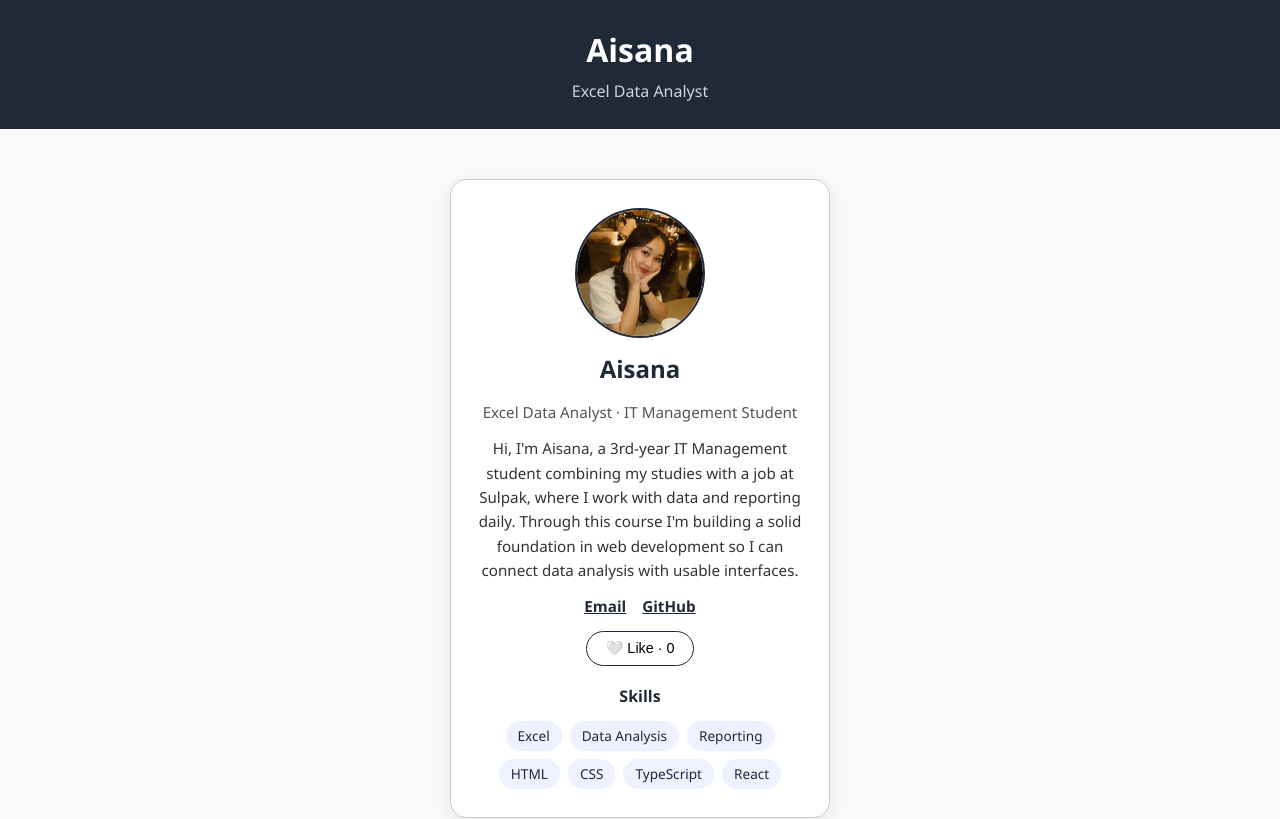
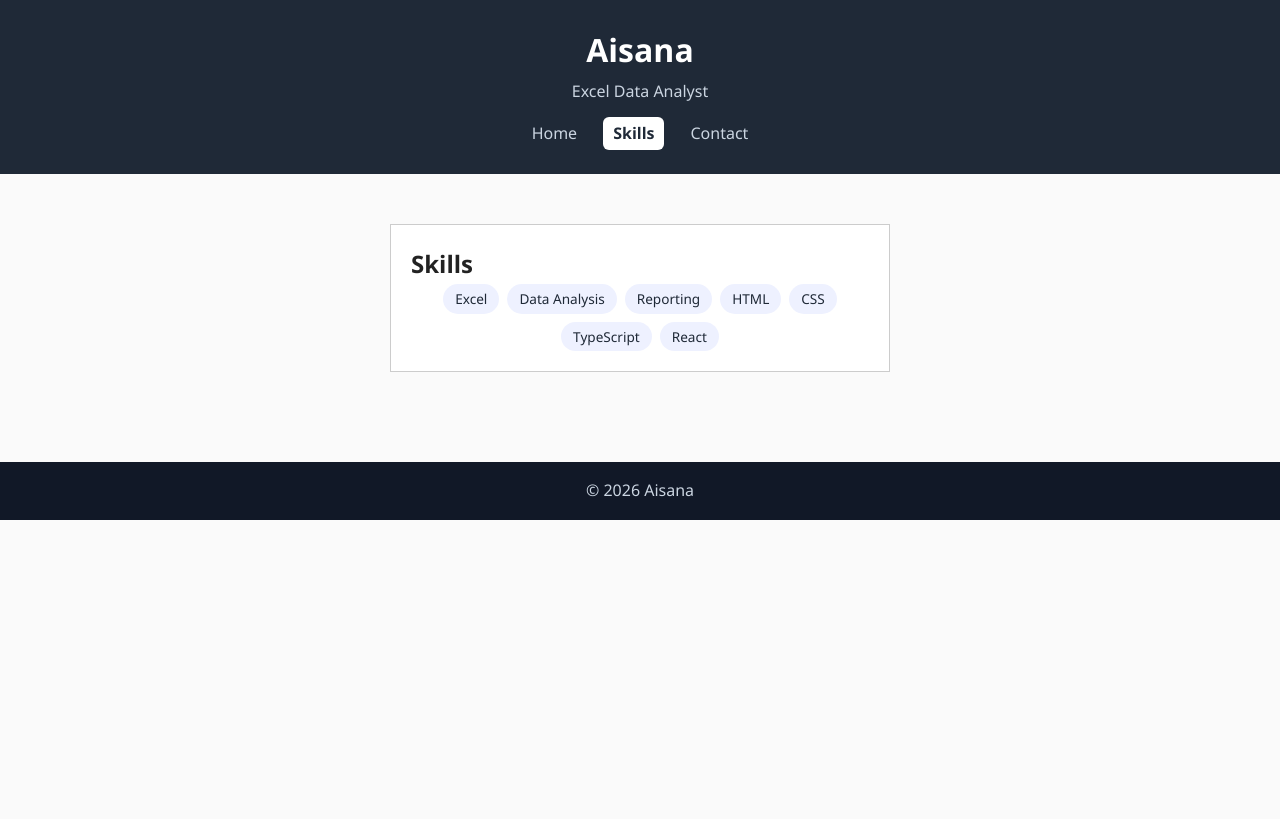
Before and after one commit to Aisana00/iwamad-practice, a React (Vite) app: page /skills in a window 1280 px wide. Shown: the top 819 px of the page. Built offline with nearby package versions, Linux system fonts and the light colour scheme.

Commit message:
Week 4 Part 1: routes, layout, NavLink, 404

```diff
--- a/package.json
+++ b/package.json
@@ -11,7 +11,8 @@
   },
   "dependencies": {
     "react": "^19.2.8",
-    "react-dom": "^19.2.8"
+    "react-dom": "^19.2.8",
+    "react-router": "^8.4.0"
   },
   "devDependencies": {
     "@eslint/js": "^10.0.1",
--- a/src/App.tsx
+++ b/src/App.tsx
@@ -1,44 +1,20 @@
-import Header from './components/Header';
-import ProfileCard from './components/ProfileCard';
-import Footer from './components/Footer';
-import type { Skill, ProfileLink } from './types';
+import { Routes, Route } from 'react-router';
+import Layout from './components/Layout';
+import HomePage from './pages/HomePage';
+import SkillsPage from './pages/SkillsPage';
+import ContactPage from './pages/ContactPage';
+import NotFoundPage from './pages/NotFoundPage';
 import './style.css';
-
-const skills: Skill[] = [
-  { id: 1, label: 'Excel' },
-  { id: 2, label: 'Data Analysis' },
-  { id: 3, label: 'Reporting' },
-  { id: 4, label: 'HTML' },
-  { id: 5, label: 'CSS' },
-  { id: 6, label: 'TypeScript' },
-  { id: 7, label: 'React' },
-];
-
-const links: ProfileLink[] = [
-  { id: 1, label: 'Email', url: 'mailto:ai_zhumagali@kbtu.kz' },
-  { id: 2, label: 'GitHub', url: 'https://github.com/Aisana00' },
-];
-
-const bio =
-  "Hi, I'm Aisana, a 3rd-year IT Management student combining my studies with a job at Sulpak, " +
-  "where I work with data and reporting daily. Through this course I'm building a solid foundation " +
-  'in web development so I can connect data analysis with usable interfaces.';
 
 export default function App() {
   return (
-    <>
-      <Header title="Aisana" subtitle="Excel Data Analyst" />
-      <main>
-        <ProfileCard
-          name="Aisana"
-          role="Excel Data Analyst · IT Management Student"
-          bio={bio}
-          avatarUrl="/images/mee.jpeg"
-          skills={skills}
-          links={links}
-        />
-      </main>
-      <Footer year={2026} author="Aisana" />
-    </>
+    <Routes>
+      <Route element={<Layout />}>
+        <Route index element={<HomePage />} />
+        <Route path="skills" element={<SkillsPage />} />
+        <Route path="contact" element={<ContactPage />} />
+        <Route path="*" element={<NotFoundPage />} />
+      </Route>
+    </Routes>
   );
 }
--- a/src/components/Header.tsx
+++ b/src/components/Header.tsx
@@ -1,3 +1,5 @@
+import { NavLink } from 'react-router';
+
 type HeaderProps = {
   title: string;
   subtitle: string;
@@ -8,6 +10,11 @@ export default function Header({ title, subtitle }: HeaderProps) {
     <header className="header">
       <h1>{title}</h1>
       <p>{subtitle}</p>
+      <nav className="nav">
+        <NavLink to="/" end>Home</NavLink>
+        <NavLink to="/skills">Skills</NavLink>
+        <NavLink to="/contact">Contact</NavLink>
+      </nav>
     </header>
   );
 }
--- /dev/null
+++ b/src/components/Layout.tsx
@@ -0,0 +1,15 @@
+import { Outlet } from 'react-router';
+import Header from './Header';
+import Footer from './Footer';
+
+export default function Layout() {
+  return (
+    <>
+      <Header title="Aisana" subtitle="Excel Data Analyst" />
+      <main>
+        <Outlet />
+      </main>
+      <Footer year={2026} author="Aisana" />
+    </>
+  );
+}
--- a/src/components/ProfileCard.tsx
+++ b/src/components/ProfileCard.tsx
@@ -1,6 +1,5 @@
 import { useState } from 'react';
-import type { Skill, ProfileLink } from '../types';
-import SkillBadge from './SkillBadge';
+import type { ProfileLink } from '../types';
 import LinkItem from './LinkItem';
 
 type ProfileCardProps = {
@@ -8,21 +7,14 @@ type ProfileCardProps = {
   role: string;
   bio: string;
   avatarUrl?: string;
-  skills: Skill[];
   links: ProfileLink[];
 };
 
-export default function ProfileCard({ name, role, bio, avatarUrl, skills, links }: ProfileCardProps) {
-  const [liked, setLiked] = useState<boolean>(false);
+export default function ProfileCard({ name, role, bio, avatarUrl, links }: ProfileCardProps) {
   const [likes, setLikes] = useState<number>(0);
 
-  function handleLike() {
-    setLikes(liked ? likes - 1 : likes + 1);
-    setLiked(!liked);
-  }
-
   return (
-    <article className={liked ? 'card card--liked' : 'card'}>
+    <article className="card">
       {avatarUrl && <img className="avatar" src={avatarUrl} alt={`${name}'s profile avatar photo`} />}
       <h2>{name}</h2>
       <p className="role">{role}</p>
@@ -34,20 +26,9 @@ export default function ProfileCard({ name, role, bio, avatarUrl, skills, links
         ))}
       </div>
 
-      <button className="like-btn" onClick={handleLike}>
-        {liked ? '❤️ Liked' : '🤍 Like'} · {likes}
+      <button className="like-btn" onClick={() => setLikes(likes + 1)}>
+        ❤️ Like · {likes}
       </button>
-
-      <h3>Skills</h3>
-      {skills.length === 0 ? (
-        <p>No skills added yet.</p>
-      ) : (
-        <ul className="skills">
-          {skills.map(skill => (
-            <SkillBadge key={skill.id} skill={skill} />
-          ))}
-        </ul>
-      )}
     </article>
   );
 }
--- /dev/null
+++ b/src/data.ts
@@ -0,0 +1,21 @@
+import type { Skill, ProfileLink } from './types';
+
+export const skills: Skill[] = [
+  { id: 1, label: 'Excel' },
+  { id: 2, label: 'Data Analysis' },
+  { id: 3, label: 'Reporting' },
+  { id: 4, label: 'HTML' },
+  { id: 5, label: 'CSS' },
+  { id: 6, label: 'TypeScript' },
+  { id: 7, label: 'React' },
+];
+
+export const links: ProfileLink[] = [
+  { id: 1, label: 'Email', url: 'mailto:ai_zhumagali@kbtu.kz' },
+  { id: 2, label: 'GitHub', url: 'https://github.com/Aisana00' },
+];
+
+export const bio =
+  "Hi, I'm Aisana, a 3rd-year IT Management student combining my studies with a job at Sulpak, " +
+  "where I work with data and reporting daily. Through this course I'm building a solid foundation " +
+  'in web development so I can connect data analysis with usable interfaces.';
--- a/src/main.tsx
+++ b/src/main.tsx
@@ -1,9 +1,12 @@
 import { StrictMode } from 'react';
 import { createRoot } from 'react-dom/client';
+import { BrowserRouter } from 'react-router';
 import App from './App';
 
 createRoot(document.getElementById('root')!).render(
   <StrictMode>
-    <App />
+    <BrowserRouter basename={import.meta.env.BASE_URL}>
+      <App />
+    </BrowserRouter>
   </StrictMode>
 );
--- /dev/null
+++ b/src/pages/ContactPage.tsx
@@ -0,0 +1,16 @@
+import LinkItem from '../components/LinkItem';
+import { links } from '../data';
+
+export default function ContactPage() {
+  return (
+    <section className="page">
+      <h2>Contact</h2>
+      <p>Feel free to reach out by email or check my projects on GitHub.</p>
+      <div className="links">
+        {links.map(link => (
+          <LinkItem key={link.id} link={link} />
+        ))}
+      </div>
+    </section>
+  );
+}
--- /dev/null
+++ b/src/pages/HomePage.tsx
@@ -0,0 +1,14 @@
+import ProfileCard from '../components/ProfileCard';
+import { bio, links } from '../data';
+
+export default function HomePage() {
+  return (
+    <ProfileCard
+      name="Aisana"
+      role="Excel Data Analyst · IT Management Student"
+      bio={bio}
+      avatarUrl={`${import.meta.env.BASE_URL}images/mee.jpeg`}
+      links={links}
+    />
+  );
+}
--- /dev/null
+++ b/src/pages/NotFoundPage.tsx
@@ -0,0 +1,11 @@
+import { Link } from 'react-router';
+
+export default function NotFoundPage() {
+  return (
+    <section className="page">
+      <h2>404 — Page not found</h2>
+      <p>This page doesn't exist.</p>
+      <Link to="/">← Back to Home</Link>
+    </section>
+  );
+}
--- /dev/null
+++ b/src/pages/SkillsPage.tsx
@@ -0,0 +1,19 @@
+import SkillBadge from '../components/SkillBadge';
+import { skills } from '../data';
+
+export default function SkillsPage() {
+  return (
+    <section className="page">
+      <h2>Skills</h2>
+      {skills.length === 0 ? (
+        <p>No skills added yet.</p>
+      ) : (
+        <ul className="skills">
+          {skills.map(skill => (
+            <SkillBadge key={skill.id} skill={skill} />
+          ))}
+        </ul>
+      )}
+    </section>
+  );
+}
--- a/src/style.css
+++ b/src/style.css
@@ -135,3 +135,36 @@ main {
     margin: 20px 16px;
   }
 }
+.nav {
+  display: flex;
+  justify-content: center;
+  gap: 16px;
+  margin-top: 12px;
+}
+
+.nav a {
+  color: #cbd5e1;
+  text-decoration: none;
+  padding: 4px 10px;
+  border-radius: 6px;
+}
+
+.nav a.active {
+  background-color: #fff;
+  color: #1f2937;
+  font-weight: 700;
+}
+
+.header-likes {
+  color: #f87171;
+  font-weight: 700;
+  margin-top: 8px;
+}
+
+.page {
+  background: #fff;
+  border: 1px solid #ccc;
+  padding: 20px;
+  margin: 30px auto;
+  max-width: 500px;
+}
```
Also changed, not shown: 1 other file (tests, documents, lock files or other folders).
